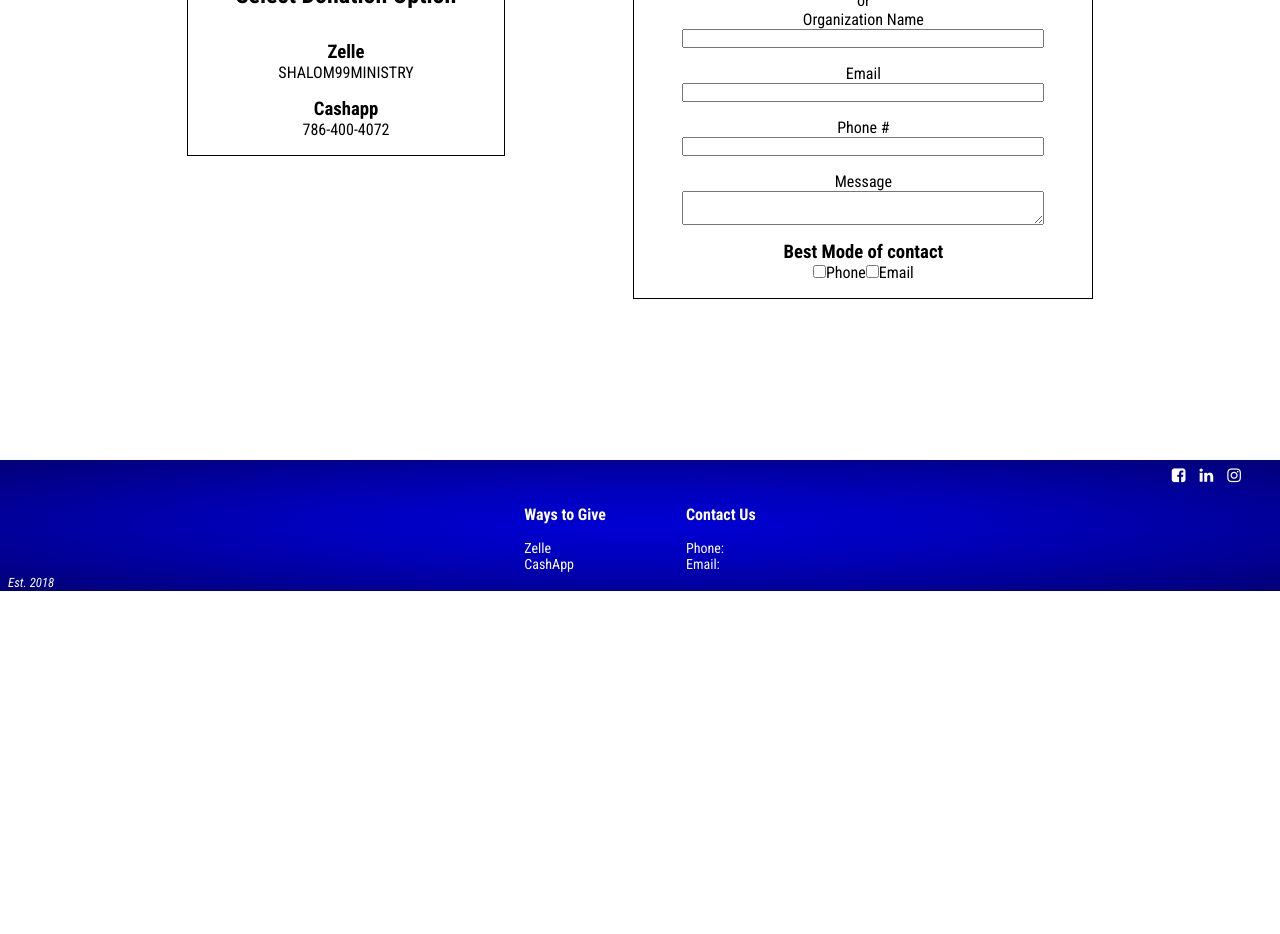
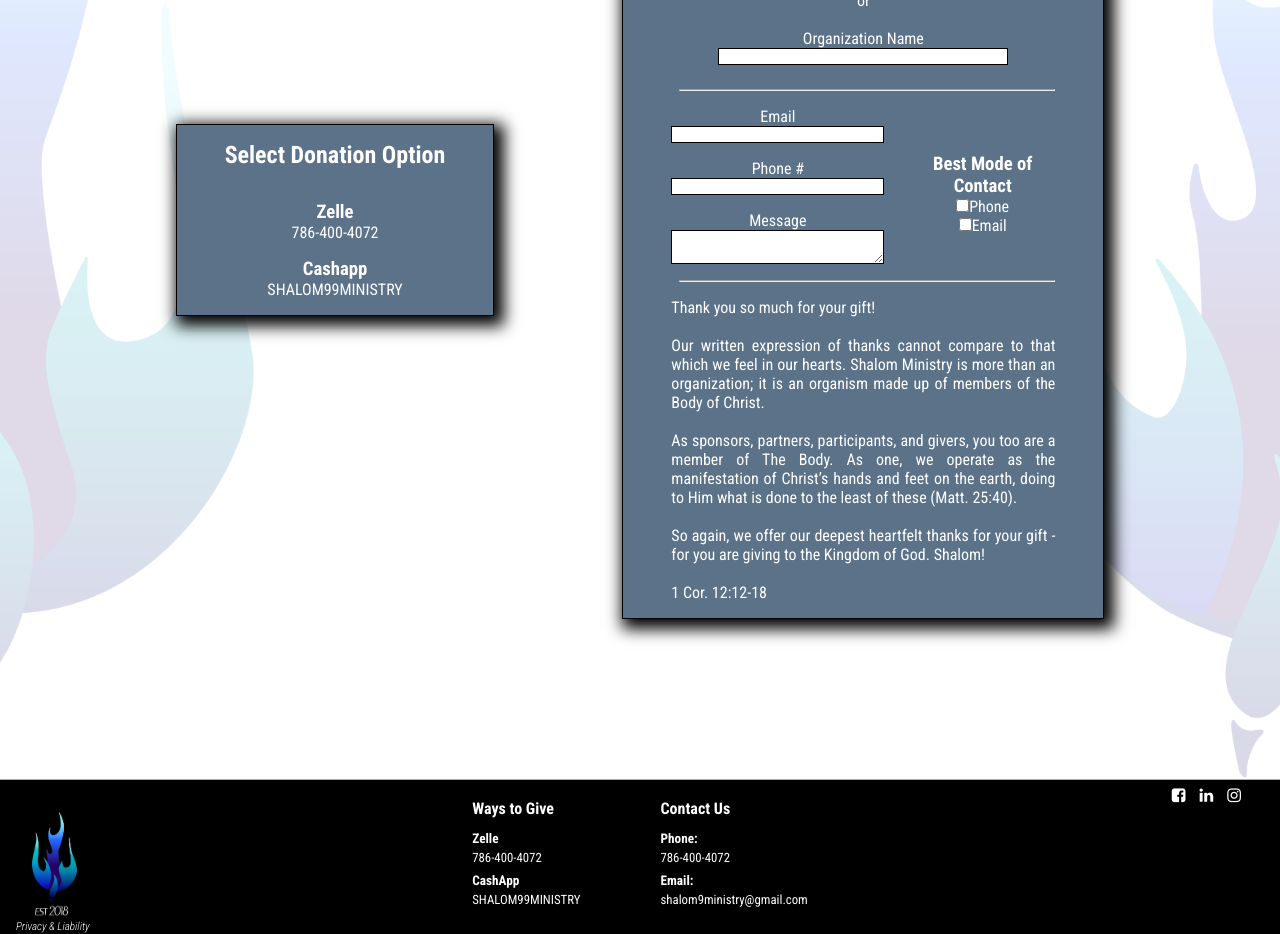
Before and after one commit to Cybre3/shalom-ministry, a React (Create React App) app in the folder client/: page /give in a window 1280 px wide. Shown: the part 340-1274 px from the top of the page. Before the commit the page ends 931 px from the top, so only its background shows below. Built offline with nearby package versions, Linux system fonts and the light colour scheme; a web font is replaced by a local one.

Commit message:
updated client UI: footer and give components

```diff
--- a/client/src/Components/Footer/Footer.css
+++ b/client/src/Components/Footer/Footer.css
@@ -1,7 +1,10 @@
 .footer-container {
-  background: radial-gradient(rgb(0, 0, 212), 60%, rgb(2, 0, 117));
+  /* background: radial-gradient(rgb(0, 0, 212), 60%, rgb(2, 0, 117)); */
+  background-color: rgb(0, 0, 0);
+  border-top: 0.02rem solid rgba(255, 255, 255, 0.686);
   color: white;
   font-weight: 500;
+  position: relative;
   width: 100%;
 }
 
@@ -9,6 +12,7 @@
   display: flex;
   justify-content: right;
   margin-right: 2rem;
+  height: 0.5vh;
 }
 
 .footer-container .col i {
@@ -34,16 +38,37 @@
 }
 
 .footer-section h4 {
-  margin-bottom: 1rem;
+  margin-bottom: 0.8rem;
 }
 
-.footer-section a {
-  color: white;
-  font-size: 14px;
-  text-decoration: none;
+.footer-section h5 {
+  margin-bottom: 0.5vh;
+}
+
+.footer-section p {
+  font-size: 0.8rem;
+  margin-bottom: 1vh;
 }
 
 .footer-container em {
+  color: transparent;
+  height: 0.5vh;
   font-size: 0.8rem;
   margin: 0 0 0 0.5rem;
 }
+
+.footer-est-logo {
+  bottom: 1rem;
+  left: 2rem;
+  position: absolute;
+  width: 3.5vw;
+}
+
+.privacy-policy {
+  color: white;
+  font-size: 0.7rem;
+  font-style: italic;
+  font-weight: 100;
+  margin-left: 1rem;
+  text-decoration: none;
+}
--- a/client/src/Components/Footer/Footer.jsx
+++ b/client/src/Components/Footer/Footer.jsx
@@ -1,6 +1,6 @@
 import React from 'react';
 import FooterSection from './FooterSection';
-import { useLocation } from 'react-router-dom';
+import { useLocation, NavLink } from 'react-router-dom';
 
 import './Footer.css';
 
@@ -18,7 +18,7 @@ import './Footer.css';
   },
 ]; */
 
-const projects = [
+const waysToGive = [
   /*  {
     title: 'Wiki Blog',
     githubCode: 'https://github.com/Cybre3/KingsWikiApp',
@@ -48,22 +48,25 @@ const projects = [
   // },
   {
     title: 'Zelle',
-    githubCode: '',
+    data: '786-400-4072',
     link: '/',
   },
   {
     title: 'CashApp',
-    githubCode: '',
+    data: 'SHALOM99MINISTRY',
     link: '/',
   },
 ];
 
-const upcomingProjs = [{ title: 'Phone:' }, { title: 'Email:' }];
+const contactUs = [
+  { title: 'Phone:', data: '786-400-4072' },
+  { title: 'Email:', data: 'shalom9ministry@gmail.com' },
+];
 
 function Footer(props) {
   const location = useLocation();
   if (
-    ['/login', '/register', '/invoices', '/invoices/create-new-invoice'].includes(location.pathname)
+    ['', '', '/invoices', '/invoices/create-new-invoice', '/dashboard'].includes(location.pathname)
   )
     return <></>;
 
@@ -82,10 +85,16 @@ function Footer(props) {
           </a>
         </div>
         <div className="footer-sections">
-          <FooterSection header="Ways to Give" list={projects} />
-          <FooterSection header="Contact Us" list={upcomingProjs} />
+          <FooterSection header="Ways to Give" list={waysToGive} />
+          <FooterSection header="Contact Us" list={contactUs} />
         </div>
-        <em>Est. 2018</em>
+        <img
+          className="footer-est-logo"
+          src={require('../../assets/Footer/SM_Graphic Kit_2022_transparent.png')}
+          alt=""
+        />
+        <NavLink className='privacy-policy' to='/privacy-policy'>Privacy & Liability</NavLink>
+        {/* add privacy link under est logo */}
       </div>
     </footer>
   );
--- a/client/src/Components/Footer/FooterSection.jsx
+++ b/client/src/Components/Footer/FooterSection.jsx
@@ -4,13 +4,16 @@ function FooterSection(props) {
   return (
     <div className="footer-section">
       <h4 className="footer-section-header">{props.header}</h4>
-      {props.list
-        ? props.list.map((item) => (
-            <a key={item.title} href={item.link}>
-              {item.title}
-            </a>
-          ))
-        : <p>Coming Soon...</p>}
+      {props.list ? (
+        props.list.map((item) => (
+          <React.Fragment key={item.title}>
+            <h5 href={item.link}>{item.title}</h5>
+            <p>{item.data}</p>
+          </React.Fragment>
+        ))
+      ) : (
+        <p>Coming Soon...</p>
+      )}
     </div>
   );
 }
--- a/client/src/Components/Give/Give.jsx
+++ b/client/src/Components/Give/Give.jsx
@@ -1,5 +1,6 @@
 import React from 'react';
 import Form from './../common/form';
+
 import './give.css';
 
 class Give extends Form {
@@ -11,12 +12,12 @@ class Give extends Form {
           <div className="give-opts">
             <div className="give-opt">
               <h3 className="give-opt-title">Zelle</h3>
-              <p>SHALOM99MINISTRY</p>
+              <p>786-400-4072</p>
               {/* <button className="give-opt-btn">Donate</button> */}
             </div>
             <div className="give-opt">
               <h3 className="give-opt-title">Cashapp</h3>
-              <p>786-400-4072</p>
+              <p>SHALOM99MINISTRY</p>
               {/* <button className="give-opt-btn">Donate</button> */}
             </div>
             {/*   <div className="give-opt">
@@ -38,23 +39,46 @@ class Give extends Form {
 
           <form action="">
             <div className="sponsor-name">
+              <div className="personal-name">
                 {this.renderInput('firstname', 'First Name')}
                 {this.renderInput('lastname', 'Last Name')}
               </div>
               <div>or</div>
+              <br />
               {this.renderInput('organizationName', 'Organization Name')}
+            </div>
+            <hr />
+            <div className="sponsor-contact-info">
+              <div className="sponsor-input">
                 {this.renderInput('email', 'Email', 'email')}
                 {this.renderInput('phone', 'Phone #', 'phone')}
                 {this.renderTextarea('message', 'Message')}
+              </div>
+              <div className="mode-of-contact">
+                <h3>Best Mode of Contact</h3>
                 <div>
-              <h3>Best Mode of contact</h3>
                   <input type="checkbox" id="phone" name="phone" value="phone" />
-              <label for="test">Phone</label>
+                  <label for="phone">Phone</label>
+                </div>
+                <div>
                   <input type="checkbox" id="email" name="email" value="email" />
-              <label for="test">Email</label>
+                  <label for="email">Email</label>
+                </div>
+              </div>
             </div>
             {/* {this.renderButton('Send')} */}
           </form>
+          <hr />
+          <div className="sponsor-message">
+            Thank you so much for your gift! <br /> <br /> Our written expression of thanks cannot
+            compare to that which we feel in our hearts. Shalom Ministry is more than an
+            organization; it is an organism made up of members of the Body of Christ. <br /> <br />{' '}
+            As sponsors, partners, participants, and givers, you too are a member of The Body. As
+            one, we operate as the manifestation of Christ’s hands and feet on the earth, doing to
+            Him what is done to the least of these (Matt. 25:40). <br /> <br /> So again, we offer
+            our deepest heartfelt thanks for your gift - for you are giving to the Kingdom of God.
+            Shalom! <br /> <br /> 1 Cor. 12:12-18
+          </div>
         </div>
       </div>
     );
--- a/client/src/Components/Give/give.css
+++ b/client/src/Components/Give/give.css
@@ -1,14 +1,40 @@
 .give-container {
   align-items: center;
+  background: url('../../assets/Aboutus/SM-Logo-Watermark.png');
+  /* background-color: blue; */
+  background-position: -120% 70%;
+  background-repeat: repeat-y;
+  background-size: 70%;
+  height: 100%;
   display: flex;
   gap: 10vw;
-  height: 100vh;
+  position: relative;
   justify-content: center;
   text-align: center;
 }
 
-.users-give, .sponsors-form {
+.give-container::before {
+  background: url('../../assets/Aboutus/SM-Logo-Watermark.png');
+  background-position: 215% 25%;
+  background-repeat: repeat-y;
+  background-size: 70%;
+  content: '';
+  height: 100%;
+  bottom: 0;
+  left: 0;
+  position: absolute;
+  right: 0;
+  top: 0;
+  z-index: -1;
+}
+
+.users-give,
+.sponsors-form {
+  background-color: rgb(91, 114, 137);
   border: 0.05rem solid black;
+  -webkit-box-shadow: 5px 5px 15px 5px #000000;
+  box-shadow: 5px 5px 15px 5px #000000;
+  color: white;
   padding: 1rem 3rem;
 }
 
@@ -16,18 +42,28 @@
   height: fit-content;
 }
 
-.sponsors-form {
-  position: relative;
-}
-
-.users-give > h2, .sponsors-form .give-subtitle  {
-  margin: 0 0 4vh;
-}
-
 .give-opt {
   margin-top: 2vh;
 }
 
+.users-give > h2,
+.sponsors-form .give-subtitle {
+  margin: 0 0 4vh;
+}
+
+.sponsors-form {
+  margin: 20vh 0;
+  position: relative;
+  width: 30%;
+}
+
+.sponsors-form > h2 {
+  margin-bottom: 1vh;
+}
+
+.give-subtitle {
+  font-size: 0.9rem;
+}
 
 .give-container form .form-group {
   display: flex;
@@ -35,7 +71,45 @@
   margin-bottom: 2vh;
 }
 
+.give-container form input, .give-container form textarea {
+  border: 0.1rem solid black;
+}
+
+.give-container form input[id='organizationName'] {
+  margin: auto auto;
+  width: 75%;
+}
+
 .give-container .sponsor-name {
+  display: flex;
+  flex-direction: column;
+  justify-content: space-around;
+  margin-bottom: 1vh;
+}
+
+.give-container .personal-name {
   display: flex;
   justify-content: space-around;
 }
+
+.sponsor-contact-info {
+  align-items: center;
+  display: flex;
+  gap: 2vw;
+  justify-content: center;
+  position: relative;
+}
+
+.mode-of-content {
+  /* border: 0.5rem solid black; */
+  display: flex;
+  flex-direction: column;
+}
+
+.give-container hr {
+  margin-bottom: 2vh;
+}
+
+.give-container .sponsor-message {
+  text-align: justify;
+}
```
Also changed, not shown: client/src/assets/Footer/ESTABLISHED LOGO.jpg (added), client/src/assets/Footer/SM_Graphic Kit_2022_transparent.png (added). Lines whose indentation alone changed are shown as unchanged.
